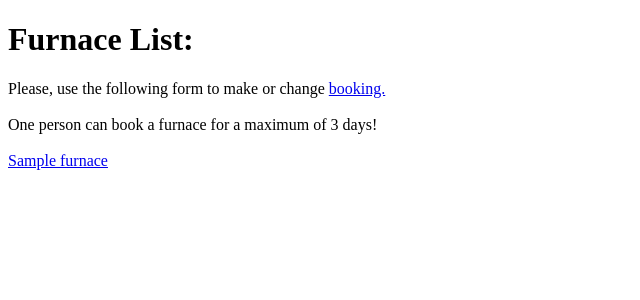
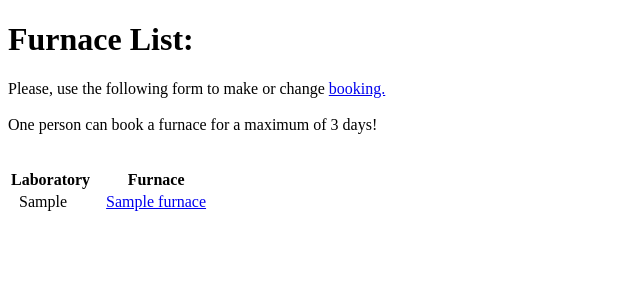
Before and after one commit to sergeMMikh/laboratory_application_dj, a Django app: page / in a window 1280 px wide. Shown: the top 300 px of the page, without its empty margins (0-640 px from the left). Run offline with Django 4.2, Linux system fonts and the light colour scheme; tables that the repository leaves empty hold one stand-in row (values such as "Sample post").

Commit message:
changed: views.py

```diff
--- a/electrochemistry_lab/views.py
+++ b/electrochemistry_lab/views.py
@@ -7,7 +7,7 @@ def home_view(request):
     template = '../templates/base.html'
     context = {}
 
-    furnaces = Furnace.objects.all().order_by('location').order_by('furnace_name')
+    furnaces = Furnace.objects.all().order_by('furnace_name').order_by('location')
 
     context = {'furnaces': furnaces}
 
--- a/templates/base.html
+++ b/templates/base.html
@@ -13,9 +13,26 @@
     <a>One person can book a furnace for a maximum of 3 days!</a>
     <br>
     <br>
+
+<table>
+
+    <tbody>
+    <tr>
+        <th>Laboratory</th>
+        <th>Furnace</th>
+    </tr>
     {% for furnace in furnaces %}
-    <a href="{% url 'furnace'%}?furnace={{furnace.furnace_name}}">{{furnace.furnace_name}}</a>
-    <br>
+    <tr>
+        <td>&nbsp;&nbsp;{{ furnace.location }}&nbsp;&nbsp;</td>
+        <td>&nbsp;&nbsp;
+            <a href="{% url 'furnace'%}?furnace={{furnace.furnace_name}}">{{furnace.furnace_name}}</a>
+            &nbsp;&nbsp;
+        </td>
+    </tr>
     {% endfor %}
+    </tbody>
+</table>
+
+
 </body>
 </html>
```
